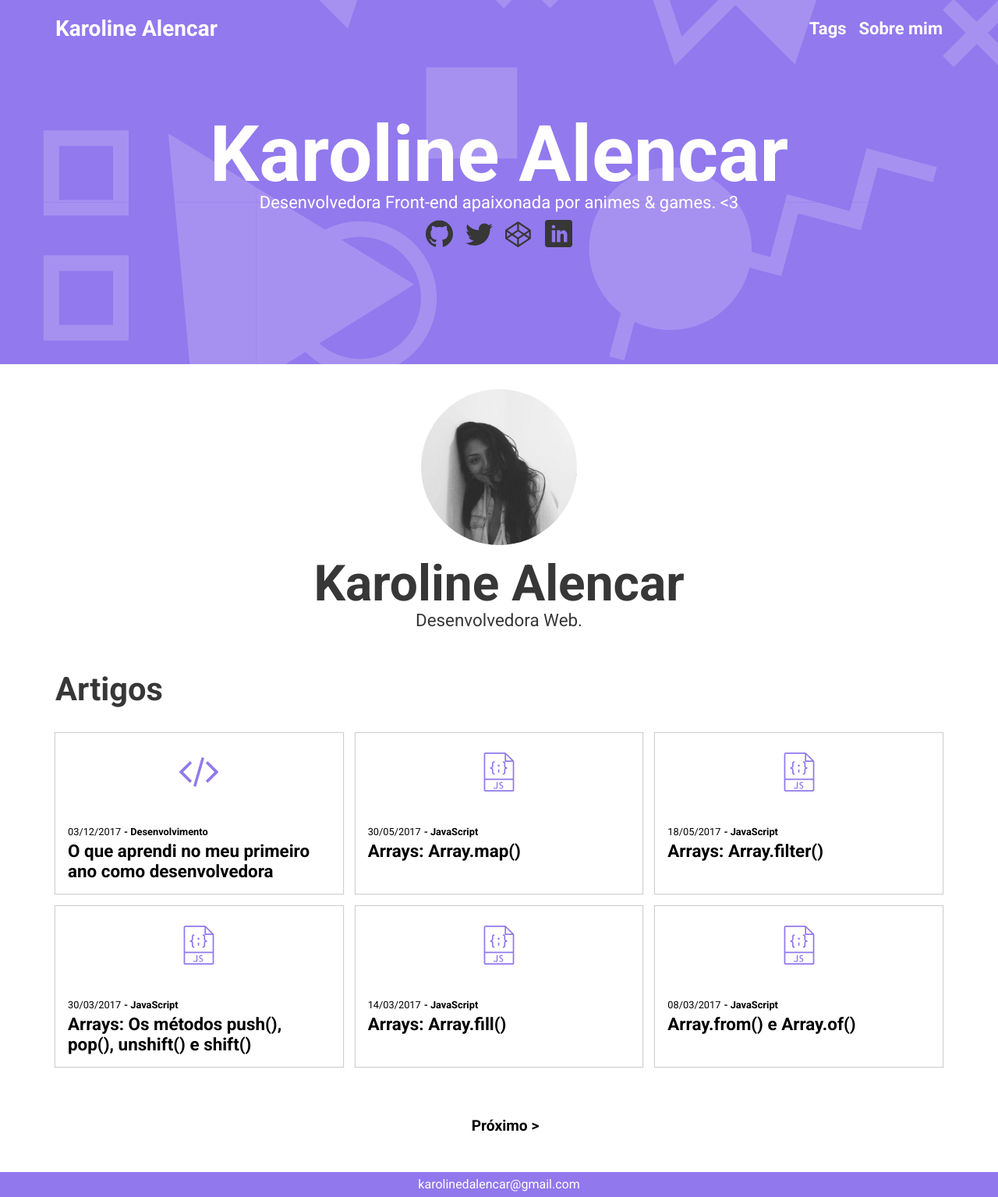
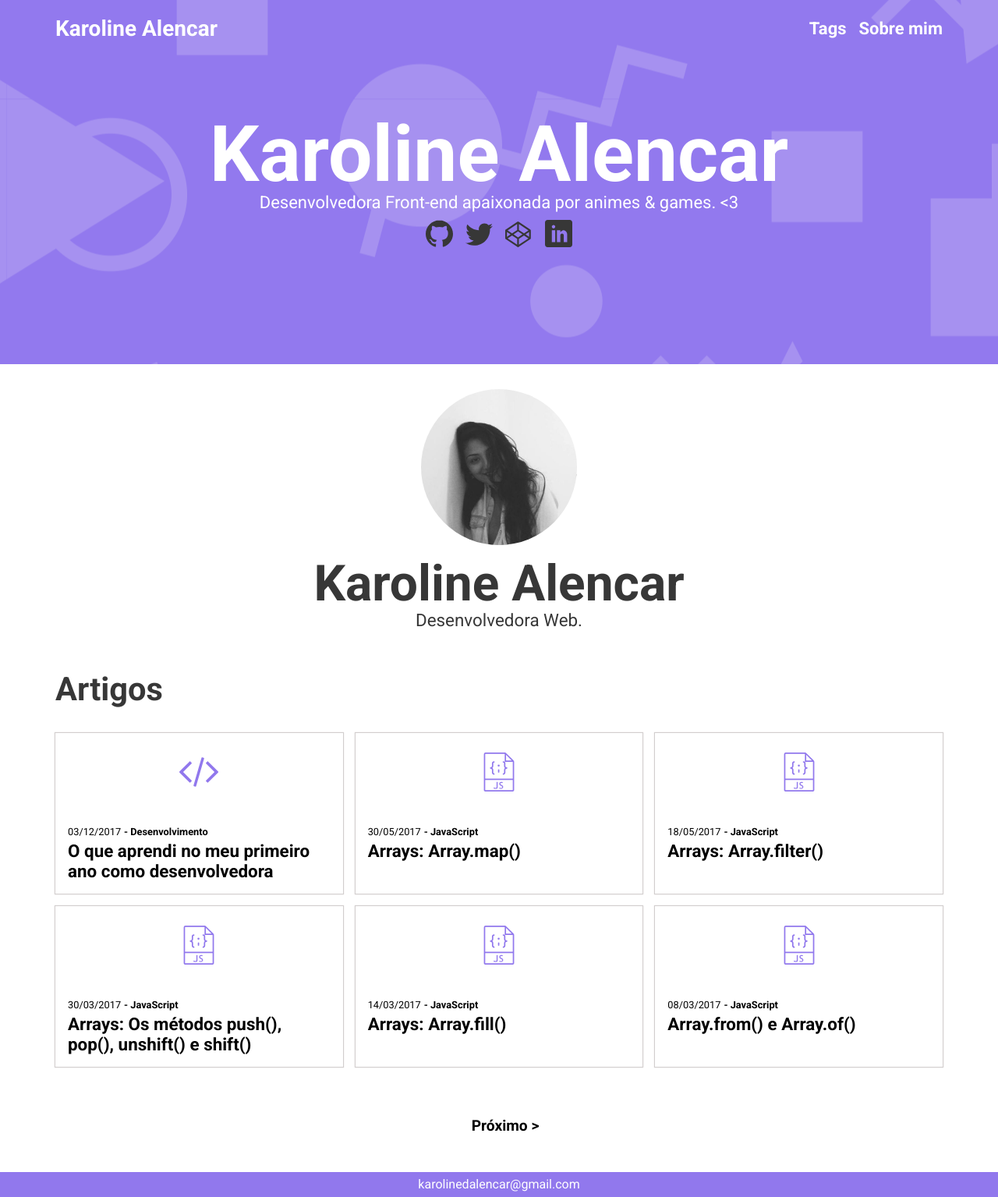
Before and after one commit to karolinedealencar/karolinedealencar.com.br, a Jekyll site: the page built from index.html, in a window 1280 px wide. Shown: the whole page at 78% size. Built offline with Jekyll 4.4.1, drawn with Linux system fonts in a browser that asks for light colours; the list of posts is cut into pages by our own code.

Commit message:
Center header background

```diff
--- a/_sass/_style.scss
+++ b/_sass/_style.scss
@@ -3,7 +3,8 @@
 .header {
   width: 100%;
   background-color: #9178ED;
-  background-image: url("../img/background-header.png")
+  background-image: url("../img/background-header.png");
+  background-position: center;
 }
 
 .header__nav {
```
